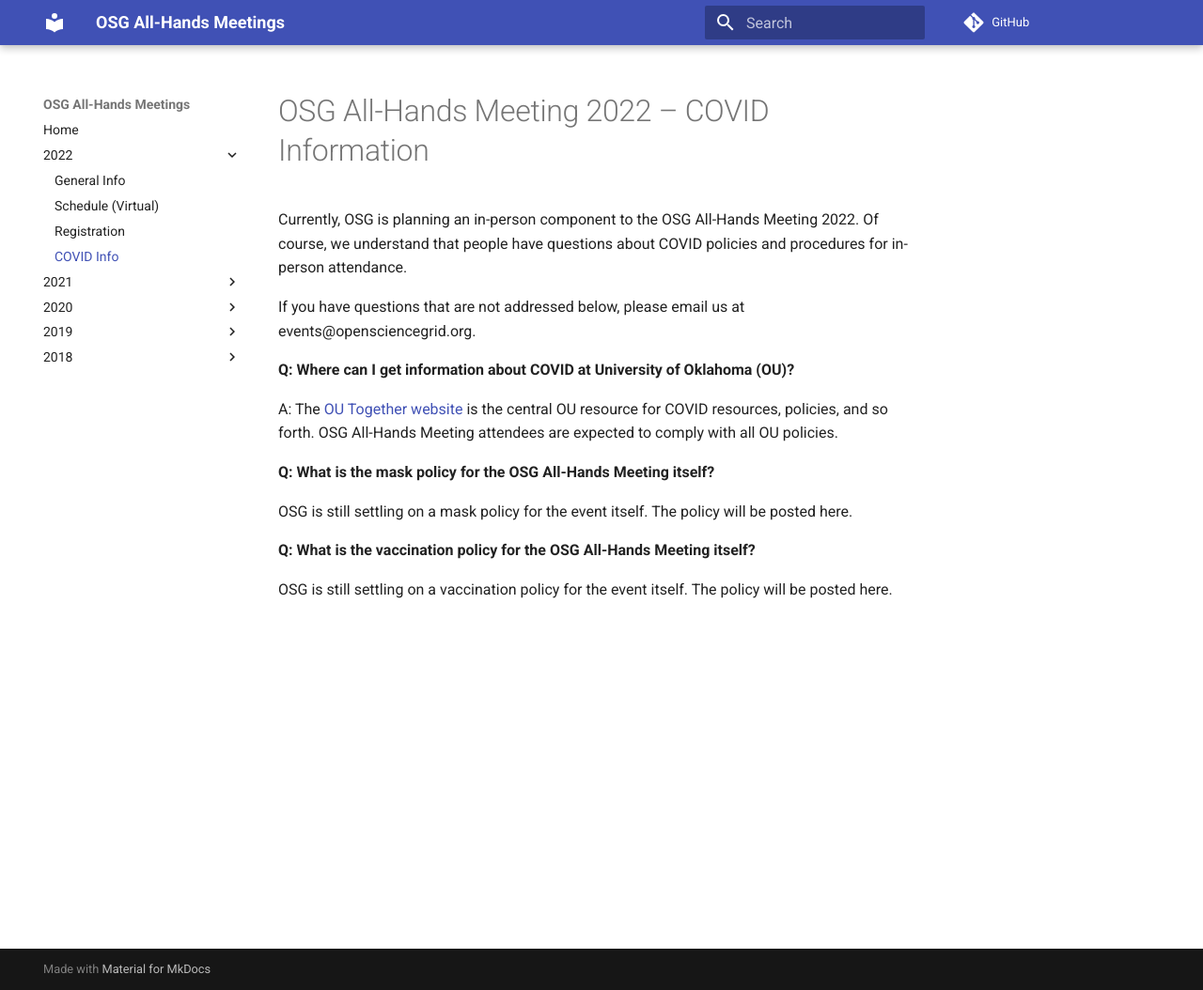
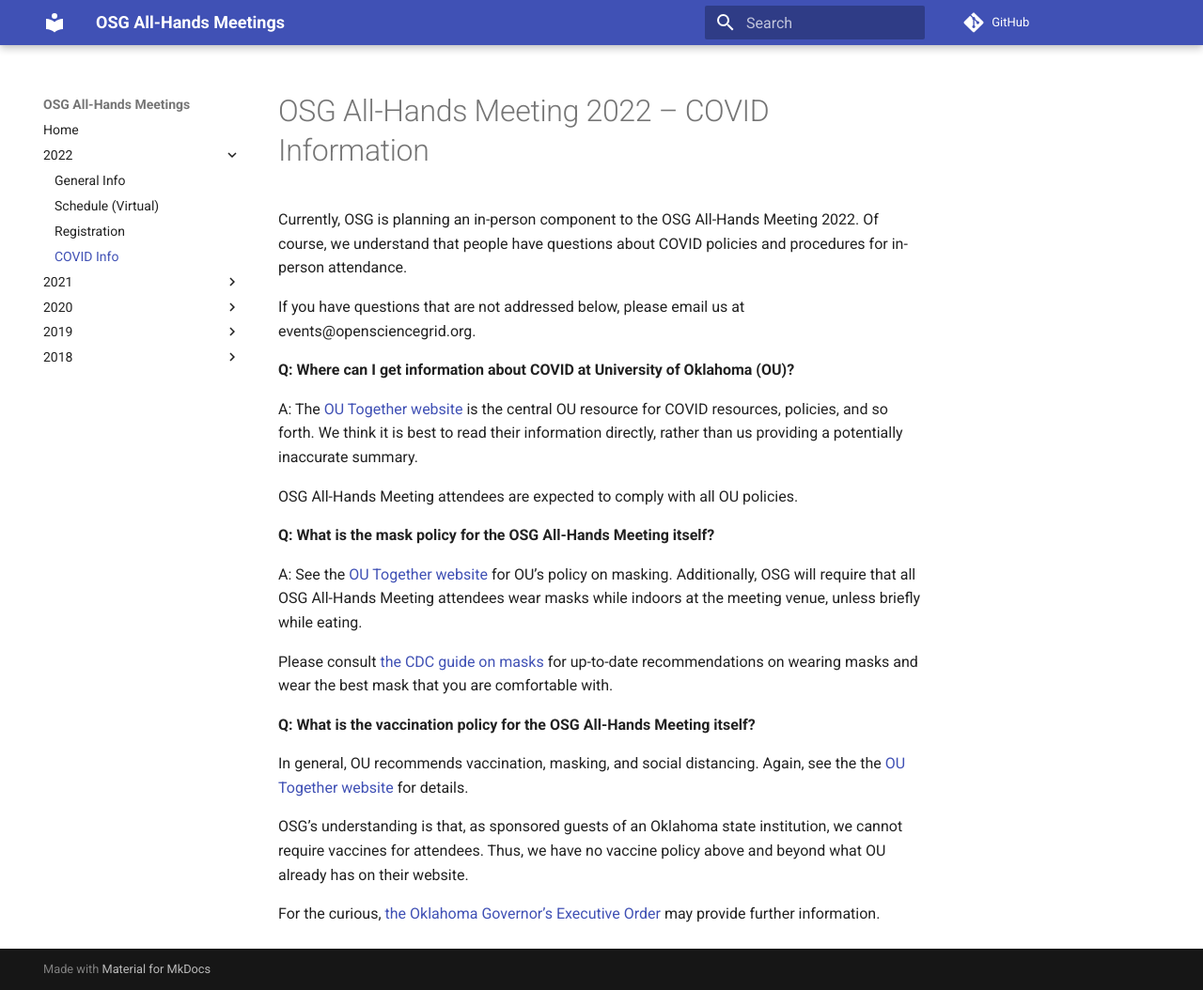
Before and after one commit to osg-htc/all-hands, an MkDocs documentation site: the page built from docs/2022/covid-information.md, in a window 1280 px wide and 1054 px high. Shown: the whole window at 94% size. Built offline with MkDocs 1.6.1 and Material for MkDocs 9.7.7, drawn with Linux system fonts in a browser that asks for light colours; comment, search, counter and statistics services are not loaded.

Commit message:
Updates to COVID policies

```diff
--- a/docs/2022/covid-information.md
+++ b/docs/2022/covid-information.md
@@ -9,14 +9,27 @@ If you have questions that are not addressed below, please email us at events@op
 
 A: The [OU Together website](https://www.ou.edu/together) is the central OU resource for
 COVID resources, policies, and so forth.
+We think it is best to read their information directly, rather than us providing a potentially inaccurate summary.
+
 OSG All-Hands Meeting attendees are expected to comply with all OU policies.
 
 **Q: What is the mask policy for the OSG All-Hands Meeting itself?**
 
-OSG is still settling on a mask policy for the event itself.
-The policy will be posted here.
+A: See the [OU Together website](https://www.ou.edu/together) for OU’s policy on masking.
+Additionally, OSG will require that all OSG All-Hands Meeting attendees wear masks while indoors at the meeting venue,
+unless briefly while eating.
+
+Please consult
+[the CDC guide on masks](https://www.cdc.gov/coronavirus/2019-ncov/prevent-getting-sick/about-face-coverings.html)
+for up-to-date recommendations on wearing masks and wear the best mask that you are comfortable with.
 
 **Q: What is the vaccination policy for the OSG All-Hands Meeting itself?**
 
-OSG is still settling on a vaccination policy for the event itself.
-The policy will be posted here.
+In general, OU recommends vaccination, masking, and social distancing.
+Again, see the the [OU Together website](https://www.ou.edu/together) for details.
+
+OSG’s understanding is that, as sponsored guests of an Oklahoma state institution, we cannot require vaccines for attendees.
+Thus, we have no vaccine policy above and beyond what OU already has on their website.
+
+For the curious, [the Oklahoma Governor’s Executive Order](https://www.sos.ok.gov/documents/executive/2004.pdf)
+may provide further information.
```
